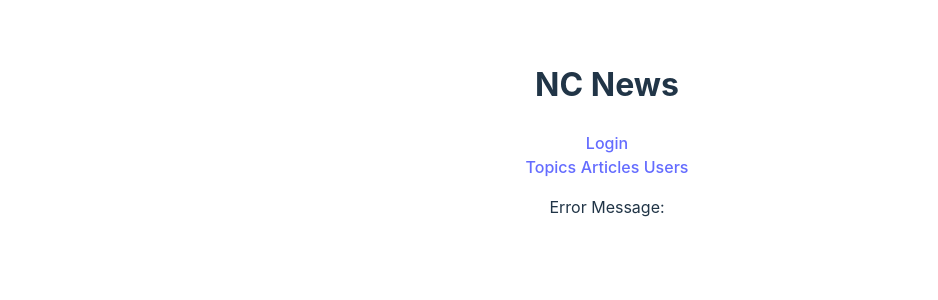
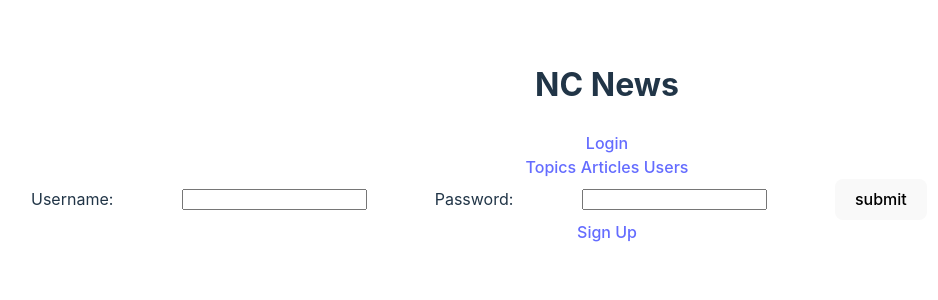
Before and after one commit to LukeRiches/NC-News, a React (Vite) app: page /login in a window 1280 px wide. Shown: the top 300 px of the page, without its empty margins (33-971 px from the left). Built offline with nearby package versions, Linux system fonts and the light colour scheme; the HTML template or start-up script is replaced by a standard one.

Commit message:
Added error prop to pagination component and started login page

```diff
--- a/src/App.jsx
+++ b/src/App.jsx
@@ -10,21 +10,15 @@ import Article from "./components/Article";
 import Comments from "./components/Comments";
 import ErrorPage from "./components/ErrorPage";
 import Comment from "./components/Comment";
+import Login from "./components/Login";
 
 
 function App() {
   const [user, setUser] = useState("Login");
-  // const [articleID, setArticleID] = useState(null)
   const [isLoading, setIsLoading] = useState(true);
   const [error, setError] = useState(null);
   //bring error states lower into topics, articles, and article to fix overide issue
   //for status don't deconstruct data from response
-
-  // const [topic, setTopic] = useState("");
-  // const [sortBy, setsortBy] = useState("");
-  // const [order, setOrder] = useState("");
-  // const [commentBody, setCommentBody] = useState("");
-
 
   return (
     <div className="App">
@@ -33,6 +27,8 @@ function App() {
       <Routes>
         <Route path="*" element={<ErrorPage/>} />
         <Route path="/" element={<Home />}></Route>
+        <Route path="/login" element={<Login setUser={setUser} />}></Route>
+        {/* <Route path="/sign_up" element={<SignUp />}></Route> */}
         <Route path="/topics" element={<Topics isLoading={isLoading} setIsLoading={setIsLoading}  error={error} setError={setError} /*topic={topic} setTopic={setTopic}*/ />}></Route>
         <Route path="/articles" element={<Articles isLoading={isLoading} setIsLoading={setIsLoading}  error={error} setError={setError}/>}></Route>
         <Route path="/article/:articleID" element={<Article  isLoading={isLoading} setIsLoading={setIsLoading} error={error} setError={setError}></Article>}>
@@ -42,9 +38,7 @@ function App() {
         </Route>
 
         {/* <Route path="/users" element={<Users/>}></Route> */}
-        {/* <Route path="/login" element={<Login setUser={setUser} />}></Route> */}
         {/* <Route path="/profile" element={<Profile user={user} />}></Route> */}
-        {/* <Route path="/sign_up" element={<SignUp />}></Route> */}
       </Routes>
     </div>
   );
--- a/src/components/ArticlesSearch.jsx
+++ b/src/components/ArticlesSearch.jsx
@@ -42,7 +42,6 @@ function ArticlesSearch({
         `https://northcoders-news-api-phe8.onrender.com/api/articles?topic=${topic}&sort_by=${sortBy}&order=${order}&limit=${limit}&p=${p}`
       )
       .then(({ data }) => {
-        console.log(data);
         setIsLoading(false);
         setError(null);
         setArticlesArray(data.articles);
--- /dev/null
+++ b/src/components/Login.jsx
@@ -0,0 +1,27 @@
+import {useNavigate, Link} from 'react-router-dom';
+
+
+function Login ({setUser}) {
+    const navigate = useNavigate();
+
+    function handleSubmit(e) {
+        e.preventDefault();
+        setUser(e.target[0].value);
+        navigate('/');
+    }
+
+    return (
+        <main>
+            <form onSubmit={(e)=>{handleSubmit(e)}}>
+                <label htmlFor="username">Username: </label>
+                <input name="username" id="username"/>
+                <label htmlFor="password">Password: </label>
+                <input name="password" id="password"/>
+                <button type="submit" >submit</button>
+            </form>
+            <Link to="/sign_up">Sign Up</Link>
+        </main>
+    );
+}
+
+export default Login;
--- a/src/components/pagination.jsx
+++ b/src/components/pagination.jsx
@@ -1,4 +1,4 @@
-function Pagination({ articlesLength, limit, setLimit, p, setP, isLoading }) {
+function Pagination({ articlesLength, limit, setLimit, p, setP, isLoading, error }) {
 
   const pages = [];
 
```
